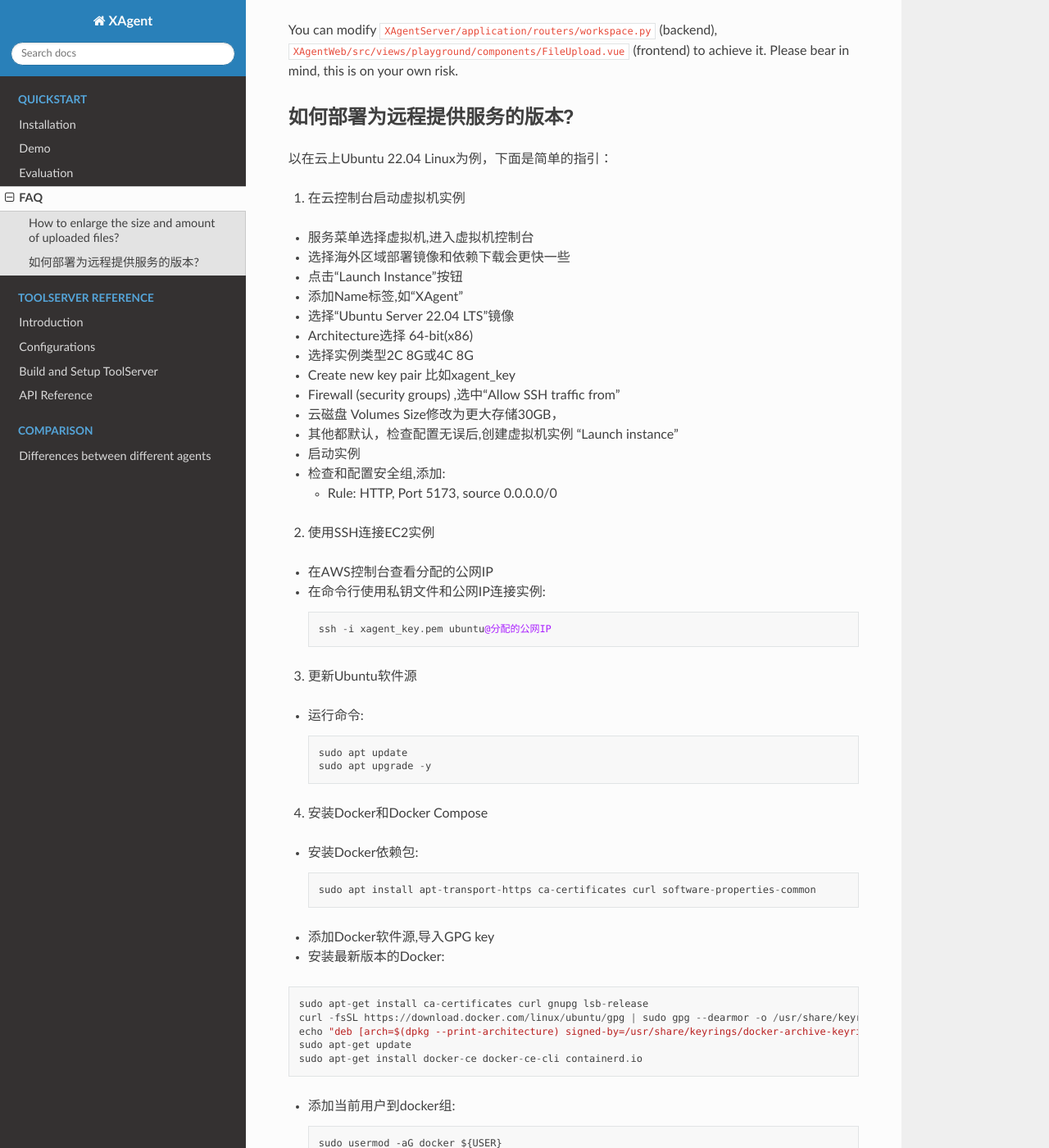
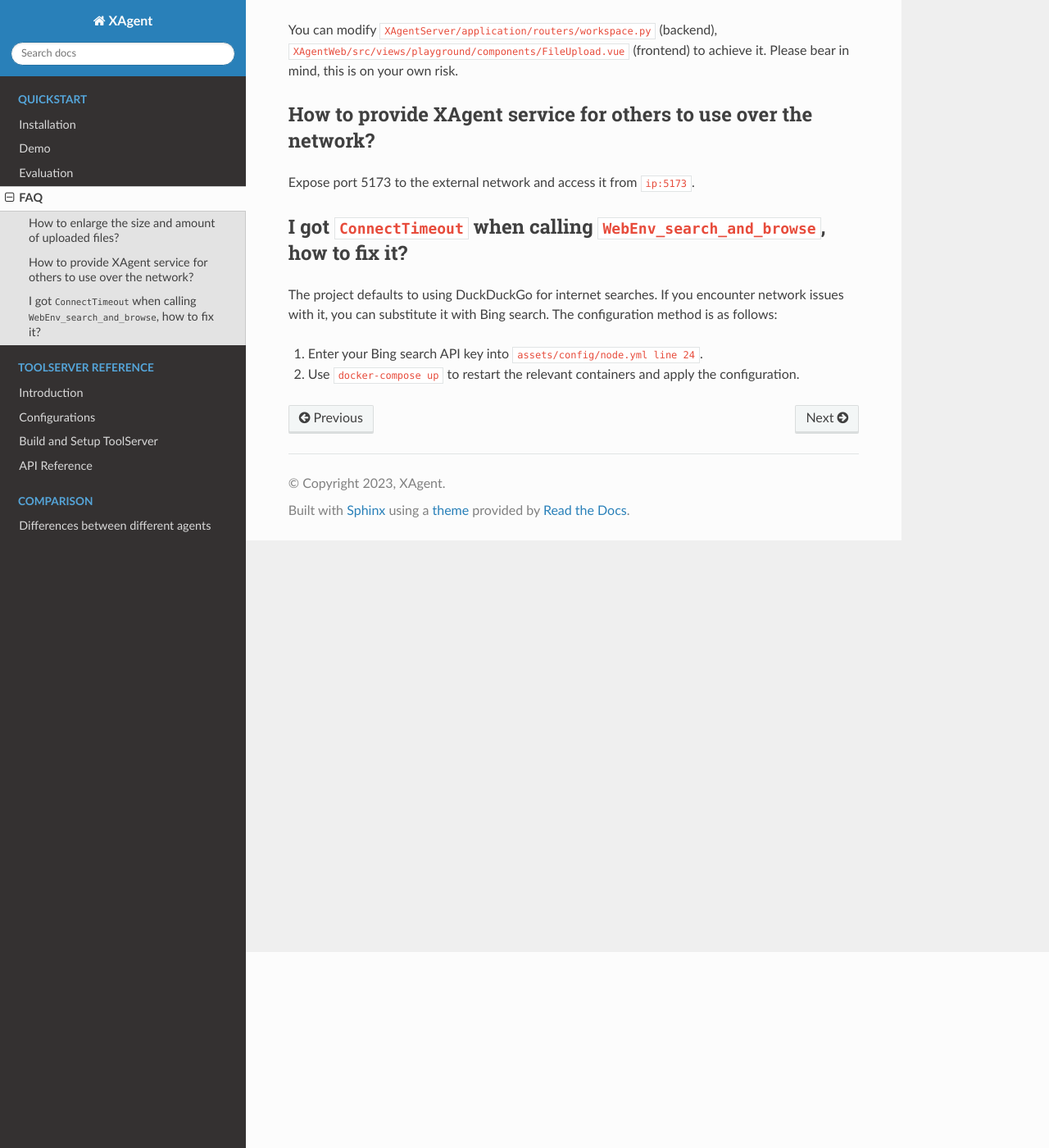
Before and after one commit to OpenBMB/XAgent-doc, a Sphinx documentation site: the page built from docs/source/XAgent/FAQ.md, in a window 1280 px wide and 1400 px high, scrolled down 239 px. Shown: the whole window at 82% size. Built offline with Sphinx 7.4.7 and the Read the Docs theme 2.0.0, drawn with Linux system fonts in a browser that asks for light colours; some of the changed text lies outside the part shown.

Commit message:
docs: Update FAQ.md to add more questions.

````diff
--- a/docs/source/XAgent/FAQ.md
+++ b/docs/source/XAgent/FAQ.md
@@ -1,133 +1,18 @@
 # FAQ
+
 This page maintains frequently asked questions about XAgent.
 
 ### How to enlarge the size and amount of uploaded files?
 
 You can modify `XAgentServer/application/routers/workspace.py` (backend), `XAgentWeb/src/views/playground/components/FileUpload.vue` (frontend) to achieve it. Please bear in mind, this is on your own risk.
 
-### 如何部署为远程提供服务的版本?
+### How to provide XAgent service for others to use over the network?
 
-以在云上Ubuntu 22.04 Linux为例，下面是简单的指引：
-1. 在云控制台启动虚拟机实例
+Expose port 5173 to the external network and access it from `ip:5173`.
 
-- 服务菜单选择虚拟机,进入虚拟机控制台
+### I got `ConnectTimeout` when calling  `WebEnv_search_and_browse`, how to fix it?
 
-- 选择海外区域部署镜像和依赖下载会更快一些
+The project defaults to using DuckDuckGo for internet searches. If you encounter network issues with it, you can substitute it with Bing search. The configuration method is as follows:
 
-- 点击“Launch Instance”按钮
-
-- 添加Name标签,如“XAgent”
-
-- 选择“Ubuntu Server 22.04 LTS”镜像
-
-- Architecture选择 64-bit(x86)
-
-- 选择实例类型2C 8G或4C 8G
-
-- Create new key pair 比如xagent_key
-
-- Firewall (security groups) ,选中“Allow SSH traffic from”
-
-- 云磁盘 Volumes Size修改为更大存储30GB，
-
-- 其他都默认，检查配置无误后,创建虚拟机实例 “Launch instance”
-
-- 启动实例
-
-- 检查和配置安全组,添加:
-  - Rule: HTTP, Port 5173, source 0.0.0.0/0
-
-2. 使用SSH连接EC2实例
-- 在AWS控制台查看分配的公网IP
-
-- 在命令行使用私钥文件和公网IP连接实例:
-
-  ```
-  ssh -i xagent_key.pem ubuntu@分配的公网IP
-  ```
-
-3. 更新Ubuntu软件源
-
-- 运行命令:
-
-  ```
-  sudo apt update
-  sudo apt upgrade -y
-  ```
-
-4. 安装Docker和Docker Compose
-
-- 安装Docker依赖包:
-
-  ```
-  sudo apt install apt-transport-https ca-certificates curl software-properties-common
-  ```
-
-- 添加Docker软件源,导入GPG key
-
-- 安装最新版本的Docker:
- ```
- sudo apt-get install ca-certificates curl gnupg lsb-release
- curl -fsSL https://download.docker.com/linux/ubuntu/gpg | sudo gpg --dearmor -o /usr/share/keyrings/docker-archive-keyring.gpg
- echo "deb [arch=$(dpkg --print-architecture) signed-by=/usr/share/keyrings/docker-archive-keyring.gpg] https://download.docker.com/linux/ubuntu $(lsb_release -cs) stable" | sudo tee /etc/apt/sources.list.d/docker.list > /dev/null
- sudo apt-get update
- sudo apt-get install docker-ce docker-ce-cli containerd.io
-  ```
-
-- 添加当前用户到docker组:
-
-  ```
-  sudo usermod -aG docker ${USER}
-  ```
-
-- 下载Docker Compose:
-
-  ```
-  sudo curl -L "https://github.com/docker/compose/releases/download/1.29.2/docker-compose-$(uname -s)-$(uname -m)" -o /usr/local/bin/docker-compose
-  ```
-
-- 设置文件可执行权限:
-
-  ```
-  sudo chmod +x /usr/local/bin/docker-compose
-  ```
-
-- 重新启动系统
- ```
-  sudo reboot
-  ```
-
-5. 重启系统后，再用SSH登陆，克隆XAgent源码,构建镜像
-
-- 克隆GitHub仓库:
-
-  ```
-  git clone https://github.com/OpenBMB/XAgent
-  ```
-
-- 切换到XAgent目录
-
-- 配置XAgent
-您需要修改assets/config.yml配置XAgent才能运行。 请提供至少一个 OpenAI key，用于访问OpenAI API。
-我们建议您配置使用gpt-4-32k来使用XAgent，gpt-4也可以用于大多数简单的任务。 并且，在任何情况下，至少需要提供一个gpt-3.5-turbo-16k API key作为备用模型。 我们不建议您使用gpt-3.5-turbo来运行XAgent，因为它的上下文长度非常有限，您不应该尝试在上面运行XAgent。
-
-
-
-- 构建Docker镜像:
-
-  ```
-  sudo docker-compose build
-  ```
-
-6. 启动XAgent容器
-
-- 运行容器:
-
-  ```
-  sudo docker-compose up -d
-  ```
-
-
-7. 测试访问XAgent站点
-
-- 通过分配的公网IP加5173端口访问站点，比如http://分配的公网IP:5173
+1. Enter your Bing search API key into `assets/config/node.yml line 24`.
+2. Use `docker-compose up` to restart the relevant containers and apply the configuration.
````
